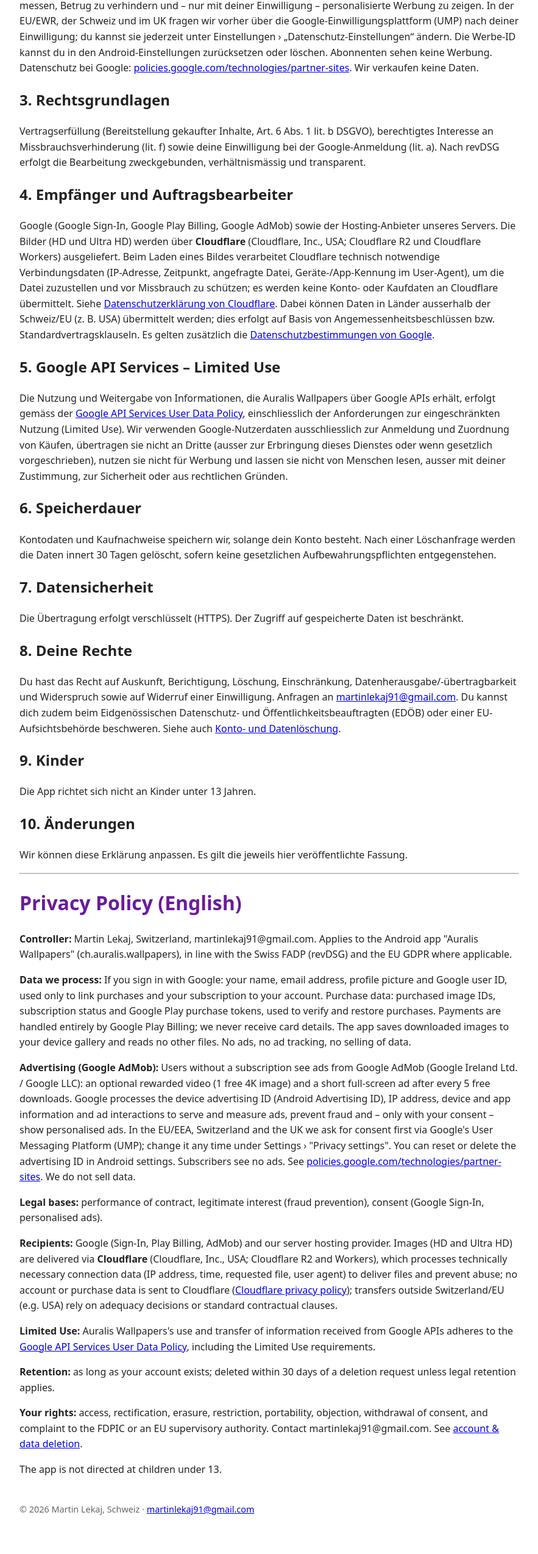
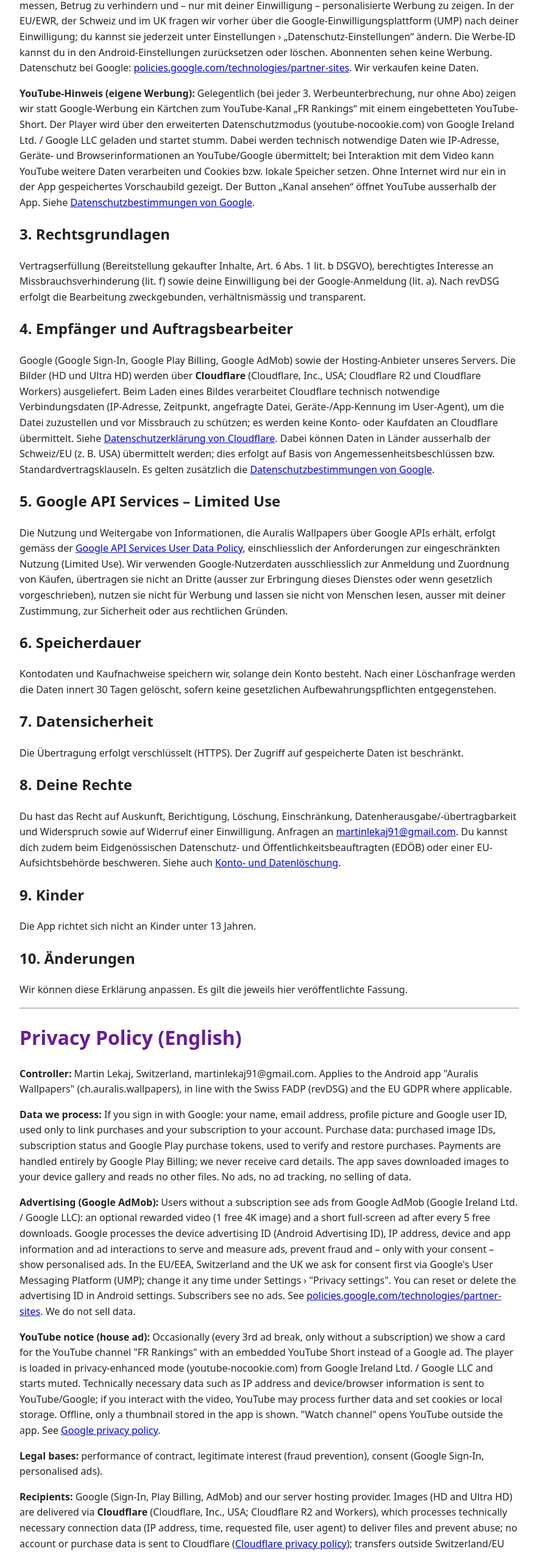
Before and after one commit to martinlekaj91-bit/bildershop, a plain HTML site: page datenschutz.html in a window 1280 px wide. Shown: the part 780-3329 px from the top of the page at 61% size, without its empty margins (198-1081 px from the left). Before the commit the page ends 3291 px from the top, so only its background shows below. Drawn offline with Linux system fonts and the light colour scheme.

Commit message:
Datenschutz: YouTube-Hinweis (eigene Werbung, eingebettetes Short) ergänzt

```diff
--- a/datenschutz.html
+++ b/datenschutz.html
@@ -7,6 +7,7 @@
 <li><b>Zahlungsdaten:</b> Die Bezahlung erfolgt ausschliesslich über Google Play Billing. Zahlungsmittel wie Kreditkartendaten erhalten wir nicht.</li>
 <li><b>Speicherzugriff:</b> Die App speichert heruntergeladene Bilder in der Galerie deines Geräts. Wir lesen keine anderen Dateien aus.</li></ul>
 <p><b>Werbung (Google AdMob):</b> Nutzer ohne Abo sehen Werbung von Google AdMob (Google Ireland Ltd. / Google LLC): ein freiwilliges Belohnungsvideo (1 Bild gratis in 4K) und nach jeweils 5 Gratis-Downloads eine kurze Vollbild-Werbung. Dabei verarbeitet Google die Werbe-ID des Geräts (Android Advertising ID), IP-Adresse, Geräte- und App-Informationen sowie Interaktionen mit Anzeigen, um Anzeigen auszuliefern, zu messen, Betrug zu verhindern und – nur mit deiner Einwilligung – personalisierte Werbung zu zeigen. In der EU/EWR, der Schweiz und im UK fragen wir vorher über die Google-Einwilligungsplattform (UMP) nach deiner Einwilligung; du kannst sie jederzeit unter Einstellungen › „Datenschutz-Einstellungen“ ändern. Die Werbe-ID kannst du in den Android-Einstellungen zurücksetzen oder löschen. Abonnenten sehen keine Werbung. Datenschutz bei Google: <a href="https://policies.google.com/technologies/partner-sites">policies.google.com/technologies/partner-sites</a>. Wir verkaufen keine Daten.</p>
+<p><b>YouTube-Hinweis (eigene Werbung):</b> Gelegentlich (bei jeder 3. Werbeunterbrechung, nur ohne Abo) zeigen wir statt Google-Werbung ein Kärtchen zum YouTube-Kanal „FR Rankings“ mit einem eingebetteten YouTube-Short. Der Player wird über den erweiterten Datenschutzmodus (youtube-nocookie.com) von Google Ireland Ltd. / Google LLC geladen und startet stumm. Dabei werden technisch notwendige Daten wie IP-Adresse, Geräte- und Browserinformationen an YouTube/Google übermittelt; bei Interaktion mit dem Video kann YouTube weitere Daten verarbeiten und Cookies bzw. lokale Speicher setzen. Ohne Internet wird nur ein in der App gespeichertes Vorschaubild gezeigt. Der Button „Kanal ansehen“ öffnet YouTube ausserhalb der App. Siehe <a href="https://policies.google.com/privacy">Datenschutzbestimmungen von Google</a>.</p>
 <h2>3. Rechtsgrundlagen</h2><p>Vertragserfüllung (Bereitstellung gekaufter Inhalte, Art. 6 Abs. 1 lit. b DSGVO), berechtigtes Interesse an Missbrauchsverhinderung (lit. f) sowie deine Einwilligung bei der Google-Anmeldung (lit. a). Nach revDSG erfolgt die Bearbeitung zweckgebunden, verhältnismässig und transparent.</p>
 <h2>4. Empfänger und Auftragsbearbeiter</h2><p>Google (Google Sign-In, Google Play Billing, Google AdMob) sowie der Hosting-Anbieter unseres Servers. Die Bilder (HD und Ultra HD) werden über <b>Cloudflare</b> (Cloudflare, Inc., USA; Cloudflare R2 und Cloudflare Workers) ausgeliefert. Beim Laden eines Bildes verarbeitet Cloudflare technisch notwendige Verbindungsdaten (IP-Adresse, Zeitpunkt, angefragte Datei, Geräte-/App-Kennung im User-Agent), um die Datei zuzustellen und vor Missbrauch zu schützen; es werden keine Konto- oder Kaufdaten an Cloudflare übermittelt. Siehe <a href="https://www.cloudflare.com/privacypolicy/">Datenschutzerklärung von Cloudflare</a>. Dabei können Daten in Länder ausserhalb der Schweiz/EU (z.&nbsp;B. USA) übermittelt werden; dies erfolgt auf Basis von Angemessenheitsbeschlüssen bzw. Standardvertragsklauseln. Es gelten zusätzlich die <a href="https://policies.google.com/privacy">Datenschutzbestimmungen von Google</a>.</p>
 <h2>5. Google API Services – Limited Use</h2><p>Die Nutzung und Weitergabe von Informationen, die Auralis Wallpapers über Google APIs erhält, erfolgt gemäss der <a href="https://developers.google.com/terms/api-services-user-data-policy">Google API Services User Data Policy</a>, einschliesslich der Anforderungen zur eingeschränkten Nutzung (Limited Use). Wir verwenden Google-Nutzerdaten ausschliesslich zur Anmeldung und Zuordnung von Käufen, übertragen sie nicht an Dritte (ausser zur Erbringung dieses Dienstes oder wenn gesetzlich vorgeschrieben), nutzen sie nicht für Werbung und lassen sie nicht von Menschen lesen, ausser mit deiner Zustimmung, zur Sicherheit oder aus rechtlichen Gründen.</p>
@@ -19,6 +20,7 @@
 <p><b>Controller:</b> Martin Lekaj, Switzerland, martinlekaj91@gmail.com. Applies to the Android app "Auralis Wallpapers" (ch.auralis.wallpapers), in line with the Swiss FADP (revDSG) and the EU GDPR where applicable.</p>
 <p><b>Data we process:</b> If you sign in with Google: your name, email address, profile picture and Google user ID, used only to link purchases and your subscription to your account. Purchase data: purchased image IDs, subscription status and Google Play purchase tokens, used to verify and restore purchases. Payments are handled entirely by Google Play Billing; we never receive card details. The app saves downloaded images to your device gallery and reads no other files. No ads, no ad tracking, no selling of data.</p>
 <p><b>Advertising (Google AdMob):</b> Users without a subscription see ads from Google AdMob (Google Ireland Ltd. / Google LLC): an optional rewarded video (1 free 4K image) and a short full-screen ad after every 5 free downloads. Google processes the device advertising ID (Android Advertising ID), IP address, device and app information and ad interactions to serve and measure ads, prevent fraud and – only with your consent – show personalised ads. In the EU/EEA, Switzerland and the UK we ask for consent first via Google's User Messaging Platform (UMP); change it any time under Settings › "Privacy settings". You can reset or delete the advertising ID in Android settings. Subscribers see no ads. See <a href="https://policies.google.com/technologies/partner-sites">policies.google.com/technologies/partner-sites</a>. We do not sell data.</p>
+<p><b>YouTube notice (house ad):</b> Occasionally (every 3rd ad break, only without a subscription) we show a card for the YouTube channel "FR Rankings" with an embedded YouTube Short instead of a Google ad. The player is loaded in privacy-enhanced mode (youtube-nocookie.com) from Google Ireland Ltd. / Google LLC and starts muted. Technically necessary data such as IP address and device/browser information is sent to YouTube/Google; if you interact with the video, YouTube may process further data and set cookies or local storage. Offline, only a thumbnail stored in the app is shown. "Watch channel" opens YouTube outside the app. See <a href="https://policies.google.com/privacy">Google privacy policy</a>.</p>
 <p><b>Legal bases:</b> performance of contract, legitimate interest (fraud prevention), consent (Google Sign-In, personalised ads).</p>
 <p><b>Recipients:</b> Google (Sign-In, Play Billing, AdMob) and our server hosting provider. Images (HD and Ultra HD) are delivered via <b>Cloudflare</b> (Cloudflare, Inc., USA; Cloudflare R2 and Workers), which processes technically necessary connection data (IP address, time, requested file, user agent) to deliver files and prevent abuse; no account or purchase data is sent to Cloudflare (<a href="https://www.cloudflare.com/privacypolicy/">Cloudflare privacy policy</a>); transfers outside Switzerland/EU (e.g. USA) rely on adequacy decisions or standard contractual clauses.</p>
 <p><b>Limited Use:</b> Auralis Wallpapers's use and transfer of information received from Google APIs adheres to the <a href="https://developers.google.com/terms/api-services-user-data-policy">Google API Services User Data Policy</a>, including the Limited Use requirements.</p>
```
